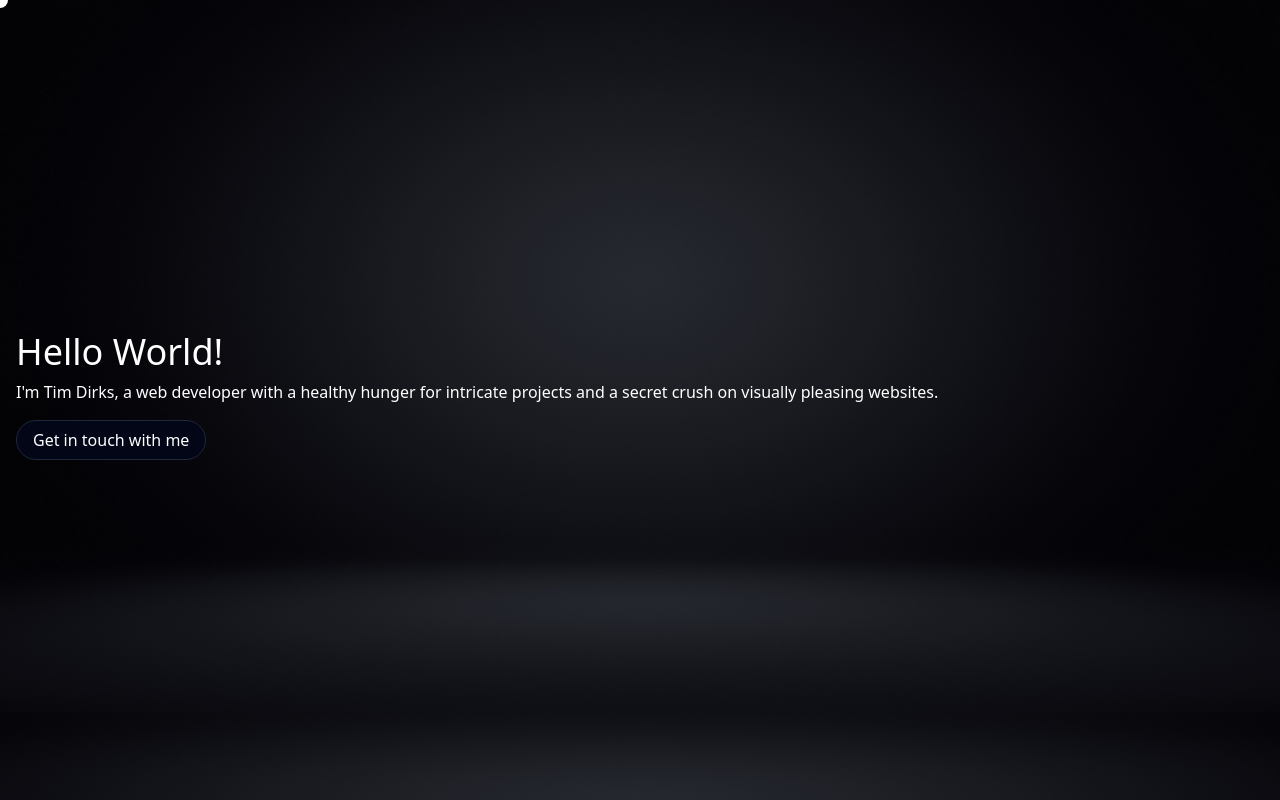
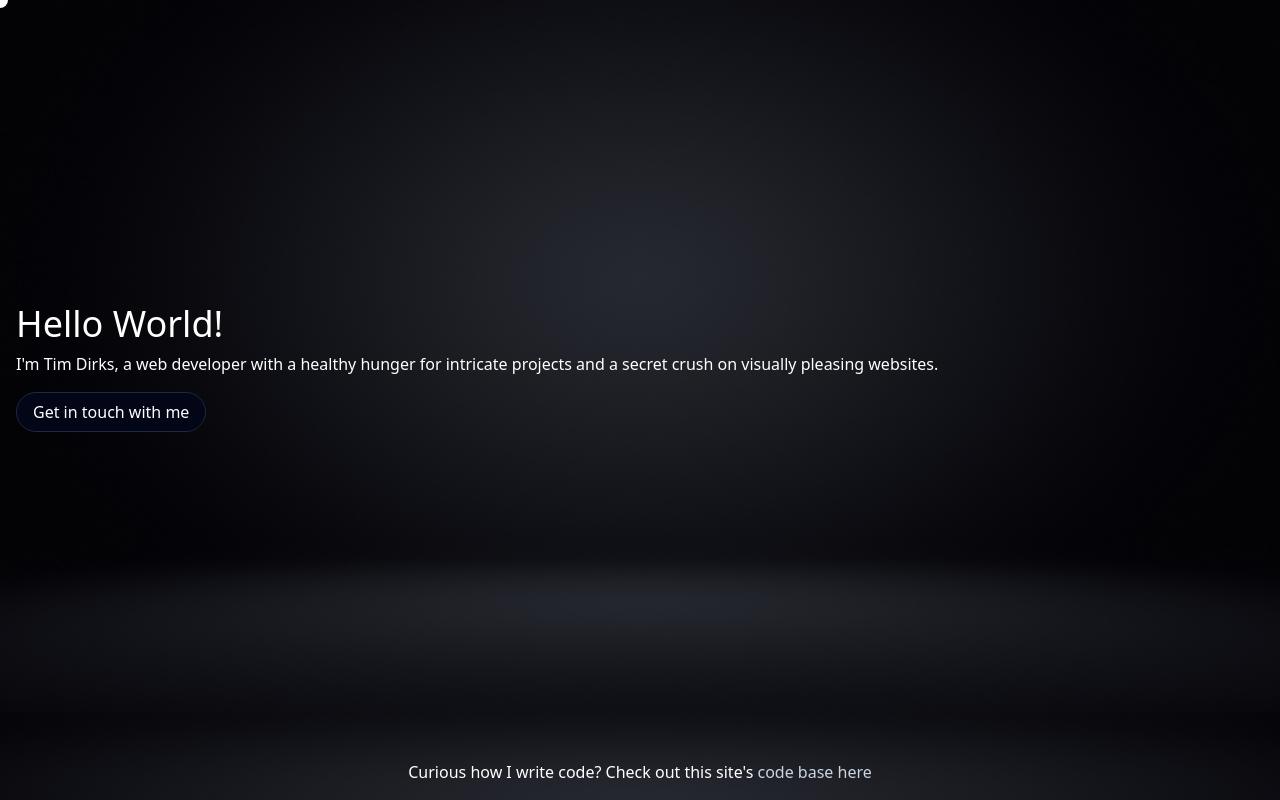
Before and after one commit to TimDirks/Portfolio, a Vue app: page / in a window 1280 px wide. Built offline with nearby package versions, Linux system fonts and the light colour scheme.

Commit message:
Created footer component

```diff
--- a/src/components/Contact.vue
+++ b/src/components/Contact.vue
@@ -29,7 +29,6 @@
 </template>
 
 <script lang="ts" setup>
-import Btn from '@/components/common/Btn.vue';
 import {FontAwesomeIcon} from '@fortawesome/vue-fontawesome';
 import {ref} from 'vue';
 
--- /dev/null
+++ b/src/components/common/Footer.vue
@@ -0,0 +1,15 @@
+<template>
+    <div>
+        <i18n-t keypath="footer.body">
+            <template #url>
+                <a
+                    class="text-slate-300 hover:underline"
+                    :href="$t('footer.codeBaseLink')"
+                    target="_blank"
+                >
+                    {{ $t('footer.codeBaseLinkText') }}
+                </a>
+            </template>
+        </i18n-t>
+    </div>
+</template>
--- a/src/lang/en-GB.ts
+++ b/src/lang/en-GB.ts
@@ -1,4 +1,9 @@
 export default {
+    footer: {
+        body: 'Curious how I write code? Check out this site\'s {url}',
+        codeBaseLink: 'https://github.com/TimDirks/portfolio',
+        codeBaseLinkText: 'code base here',
+    },
     introduction: {
         body: 'I\'m Tim Dirks, a web developer with a healthy hunger for intricate projects and a secret crush on visually pleasing websites.',
         title: 'Hello World!',
--- a/src/layouts/Main.vue
+++ b/src/layouts/Main.vue
@@ -1,5 +1,13 @@
 <template>
-    <div class="bg-dark-backdrop bg-cover bg-center">
-        <RouterView />
+    <div class="flex min-h-screen flex-col bg-dark-backdrop bg-cover bg-center text-white">
+        <div class="container mx-auto flex grow flex-col justify-center px-4">
+            <RouterView />
+        </div>
+
+        <Footer class="my-4 text-center" />
     </div>
 </template>
+
+<script lang="ts" setup>
+import Footer from '@/components/common/Footer.vue';
+</script>
--- a/src/main.ts
+++ b/src/main.ts
@@ -1,11 +1,13 @@
 import '@/assets/css/style.css';
 import '@/vendor/icons';
 import App from '@/App.vue';
+import components from '@/plugins/components';
 import {createApp} from 'vue';
 import i18n from '@/vendor/i18n';
 import router from '@/router';
 
 createApp(App)
+    .use(components)
     .use(router)
     .use(i18n)
     .mount('#app');
--- a/src/pages/Home.vue
+++ b/src/pages/Home.vue
@@ -1,5 +1,5 @@
 <template>
-    <div class="container mx-auto flex min-h-screen flex-col justify-center px-4 text-white">
+    <div>
         <Intro class="mb-4" />
 
         <Contact />
--- /dev/null
+++ b/src/plugins/components.ts
@@ -0,0 +1,9 @@
+import {App} from 'vue';
+import Btn from '@/components/common/Btn.vue';
+
+export default {
+    install(app: App): void {
+        app
+            .component('Btn', Btn);
+    },
+};
```
